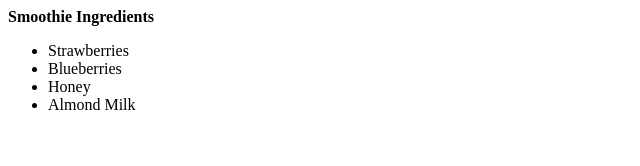
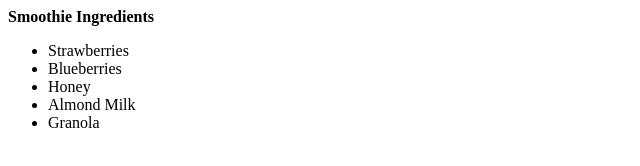
Before and after one commit to chantellerosemarie/code-first-intuit, a plain HTML site: page index.html in a window 1280 px wide. Shown: the full height of the page, 0-640 px from the left. Drawn offline with Linux system fonts and the light colour scheme.

Commit message:
added granola

```diff
--- a/index.html
+++ b/index.html
@@ -5,4 +5,5 @@
   <li>Blueberries</li>
   <li>Honey</li>
   <li>Almond Milk</li>
+  <li>Granola</li>
 </ul>
```
